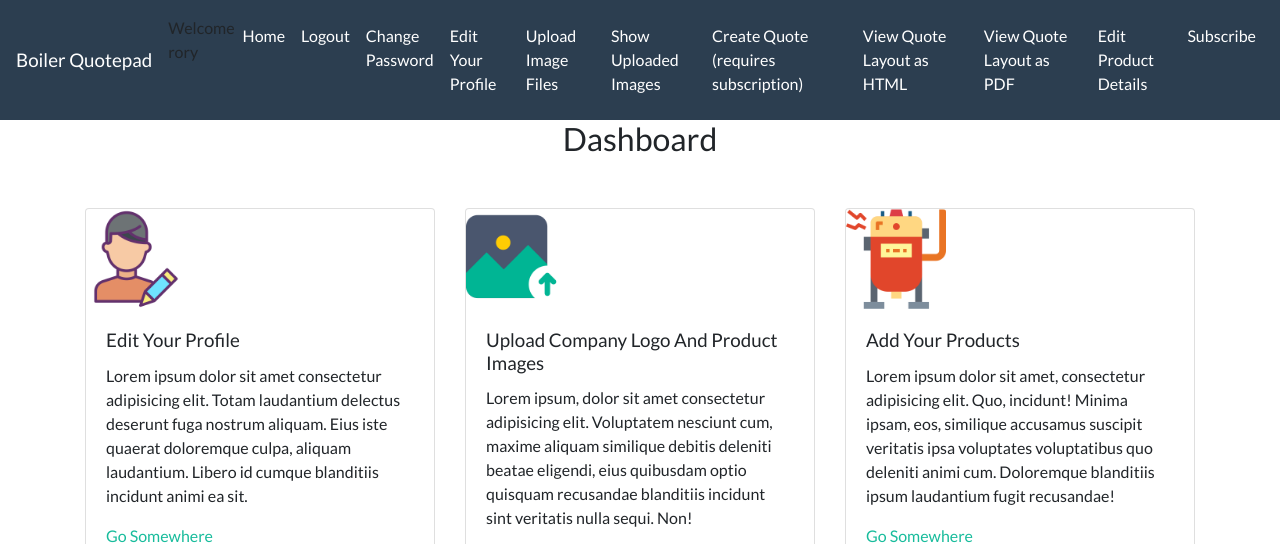
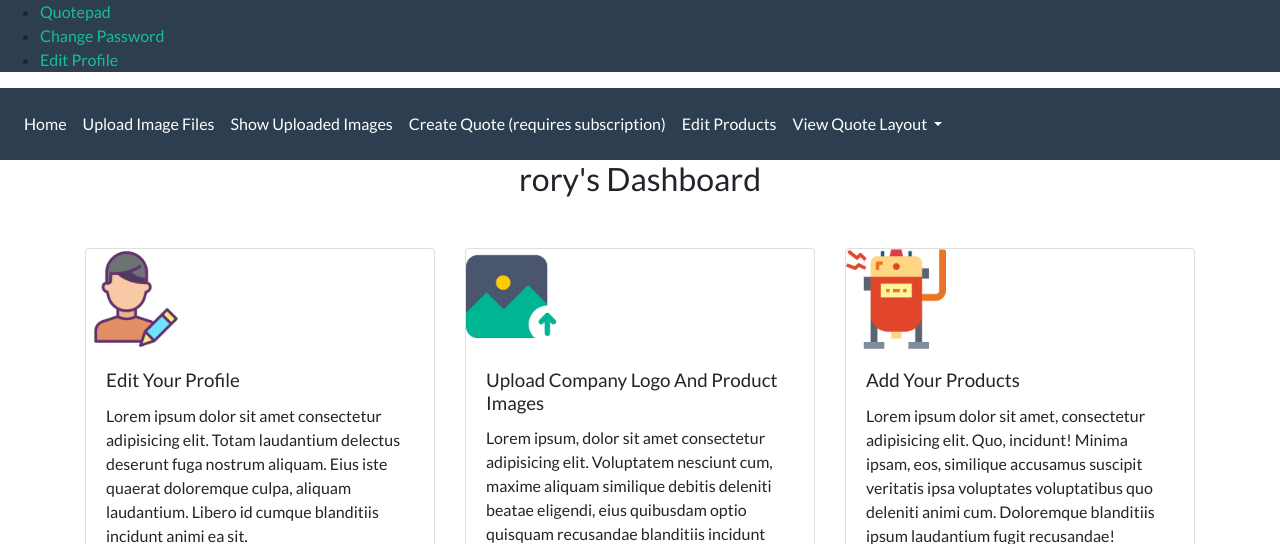
Before and after one commit to Rorywork/bquotepad, a Django app: page /home/ in a window 1280 px wide. Shown: the top 544 px of the page. Run offline with Django 3.2, Linux system fonts and the light colour scheme; a user stored in the database is signed in; some libraries are stand-ins or nearby versions.

Commit message:
Built new navbar

```diff
--- a/templates/base.html
+++ b/templates/base.html
@@ -1,6 +1,6 @@
 {% load static %}
 <!DOCTYPE html>
-<html lang="en" xml:lang="en" xmlns= "http://www.w3.org/1999/xhtml">
+<html lang="en" xml:lang="en" xmlns="http://www.w3.org/1999/xhtml">
 
 
 <head>
@@ -8,32 +8,44 @@
   <meta charset="UTF-8">
   <meta name="google" content="notranslate">
   <meta http-equiv="Content-Language" content="en">
-    <link rel="stylesheet" href="https://cdnjs.cloudflare.com/ajax/libs/bootswatch/4.3.1/flatly/bootstrap.min.css" integrity="sha256-0mhswpc4tUm8b+EHmWyk817AlGI+X5NmVsKbJkQ342c=" crossorigin="anonymous" />
+  <link rel="stylesheet" href="https://cdnjs.cloudflare.com/ajax/libs/bootswatch/4.3.1/flatly/bootstrap.min.css"
+    integrity="sha256-0mhswpc4tUm8b+EHmWyk817AlGI+X5NmVsKbJkQ342c=" crossorigin="anonymous" />
   <link href="{% static 'css/main.css' %}" rel="stylesheet" type="text/css">
-    <link rel="stylesheet" href="https://cdnjs.cloudflare.com/ajax/libs/font-awesome/5.10.2/css/all.min.css" integrity="sha256-zmfNZmXoNWBMemUOo1XUGFfc0ihGGLYdgtJS3KCr/l0=" crossorigin="anonymous" />
+  <link rel="stylesheet" href="https://cdnjs.cloudflare.com/ajax/libs/font-awesome/5.10.2/css/all.min.css"
+    integrity="sha256-zmfNZmXoNWBMemUOo1XUGFfc0ihGGLYdgtJS3KCr/l0=" crossorigin="anonymous" />
   <script src="https://cdn.jsdelivr.net/npm/sweetalert2@8"></script>
   <script src="{% static 'js/script.js' %}"></script>
 </head>
 
 <body>
   <script src="https://cdnjs.cloudflare.com/ajax/libs/jquery/3.4.1/jquery.min.js" charset="utf-8"></script>
-    <script src="https://cdnjs.cloudflare.com/ajax/libs/popper.js/1.14.3/umd/popper.min.js" integrity="sha384-ZMP7rVo3mIykV+2+9J3UJ46jBk0WLaUAdn689aCwoqbBJiSnjAK/l8WvCWPIPm49" crossorigin="anonymous"></script>
-    <script src="https://stackpath.bootstrapcdn.com/bootstrap/4.1.3/js/bootstrap.min.js" integrity="sha384-ChfqqxuZUCnJSK3+MXmPNIyE6ZbWh2IMqE241rYiqJxyMiZ6OW/JmZQ5stwEULTy" crossorigin="anonymous"></script>
+  <script src="https://cdnjs.cloudflare.com/ajax/libs/popper.js/1.14.3/umd/popper.min.js"
+    integrity="sha384-ZMP7rVo3mIykV+2+9J3UJ46jBk0WLaUAdn689aCwoqbBJiSnjAK/l8WvCWPIPm49" crossorigin="anonymous">
+  </script>
+  <script src="https://stackpath.bootstrapcdn.com/bootstrap/4.1.3/js/bootstrap.min.js"
+    integrity="sha384-ChfqqxuZUCnJSK3+MXmPNIyE6ZbWh2IMqE241rYiqJxyMiZ6OW/JmZQ5stwEULTy" crossorigin="anonymous">
+  </script>
+
+<ul class="bg-primary">
+  <li><a href="/home">Quotepad</a></li>
+  <li><a href="/changepassword">Change Password</a></li>
+  <li><a href="/edit_Profile_details">Edit Profile</a></li>
+</ul>
 
 
+  </div>
   <nav class="navbar navbar-expand-lg navbar-dark bg-primary">
-        <a class="navbar-brand" href="#">Boiler Quotepad</a>
-        <button class="navbar-toggler" type="button" data-toggle="collapse" data-target="#navbarNavAltMarkup" aria-controls="navbarNavAltMarkup" aria-expanded="false" aria-label="Toggle navigation">
+    <button class="navbar-toggler" type="button" data-toggle="collapse" data-target="#navbarNavAltMarkup"
+      aria-controls="navbarNavAltMarkup" aria-expanded="false" aria-label="Toggle navigation">
       <span class="navbar-toggler-icon"></span>
     </button>
     <div class="collapse navbar-collapse" id="navbarNavAltMarkup">
       <div class="navbar-nav">
         {% if user.is_authenticated %}
-            <p>Welcome {{ user.username }}</p>
         <a class="nav-item nav-link" href="/home">Home <span class="sr-only">(current)</span></a>
-            <a class="nav-item nav-link" href="/logout">Logout</a>
+        <!-- <a class="nav-item nav-link" href="/logout">Logout</a>
         <a class="nav-item nav-link" href="/changepassword">Change Password</a>
-            <a class="nav-item nav-link" href="/edit_Profile_details">Edit Your Profile</a>
+        <a class="nav-item nav-link" href="/edit_Profile_details">Edit Your Profile</a> -->
         <a class="nav-item nav-link" href="/fileupload">Upload Image Files</a>
         <a class="nav-item nav-link" href="/showuploadedfiles">Show Uploaded Images</a>
         {% ifequal user.groups.all.0.name "Subscribed" %}
@@ -45,10 +57,22 @@
         {% else %}
         <a class="nav-item nav-link" href="/stripecheckout">Create Quote (requires subscription)</a>
         {% endifequal %}
-            <a class="nav-item nav-link" href="/generatequotefromfile/HTMLOutput/testdata">View Quote Layout as HTML</a>
-            <a class="nav-item nav-link" href="/generatequotefromfile/PDFOutput/testdata">View Quote Layout as PDF</a>
-            <a class="nav-item nav-link" href="/productpricelist">Edit Product Details</a>
-            <a class="nav-item nav-link" href="/stripecheckout">Subscribe</a>
+
+
+
+        <a class="nav-item nav-link" href="/productpricelist">Edit Products</a>
+        <li class="nav-item dropdown">
+          <a class="nav-link dropdown-toggle bg-primary" href="#" id="navbarDropdown" role="button" data-toggle="dropdown" aria-haspopup="true" aria-expanded="false">
+            View Quote Layout
+          </a>
+          <div class="dropdown-menu bg-primary" aria-labelledby="navbarDropdown">
+            <a class="nav-item nav-link nav-dropdown bg-primary" href="/generatequotefromfile/HTMLOutput/testdata">HTML</a>
+            <a class="nav-item nav-link nav-dropdown bg-primary" href="/generatequotefromfile/PDFOutput/testdata">PDF</a>
+        </li>
+
+
+
+
         {% else %}
         <a class="nav-item nav-link" href="/landing">About<span class="sr-only">(current)</span></a>
         <a class="nav-item nav-link" href="/login">Login</a>
@@ -91,8 +115,10 @@
         <div class="col-12 col-lg-4 offset-lg-2">
           <h5>Follow Us</h5>
           <ul>
-                <li class="social-list"><a href="https://www.instagram.com" target="_blank"><i class="fab fa-instagram"></i></a></li>
-                <li class="social-list"><a href="https://www.facebook.com" target="_blank"><i class="fab fa-facebook-f"></i></a></li>
+            <li class="social-list"><a href="https://www.instagram.com" target="_blank"><i
+                  class="fab fa-instagram"></i></a></li>
+            <li class="social-list"><a href="https://www.facebook.com" target="_blank"><i
+                  class="fab fa-facebook-f"></i></a></li>
           </ul>
         </div>
       </div>
@@ -100,7 +126,8 @@
     <div class="footer-copyright">
       <div class="container">
         © 2019 Copyright
-            <a class="grey-text text-lighten-4 right" href="https://github.com/Rorywork" target="_blank">Designed by Rorywork</a>
+        <a class="grey-text text-lighten-4 right" href="https://github.com/Rorywork" target="_blank">Designed by
+          Rorywork</a>
       </div>
     </div>
 
--- a/templates/home.html
+++ b/templates/home.html
@@ -3,7 +3,9 @@
 
 {% block content %}
 
-<h1>Dashboard</h1>
+
+<h1>{{ user.username }}'s Dashboard</h1>
+
 <div class="container dashboard-container">
 
   <div class="card-deck">
```
Also changed, not shown: templates/show_uploaded_files.html (+7 -1 lines). Lines whose indentation alone changed are shown as unchanged.
